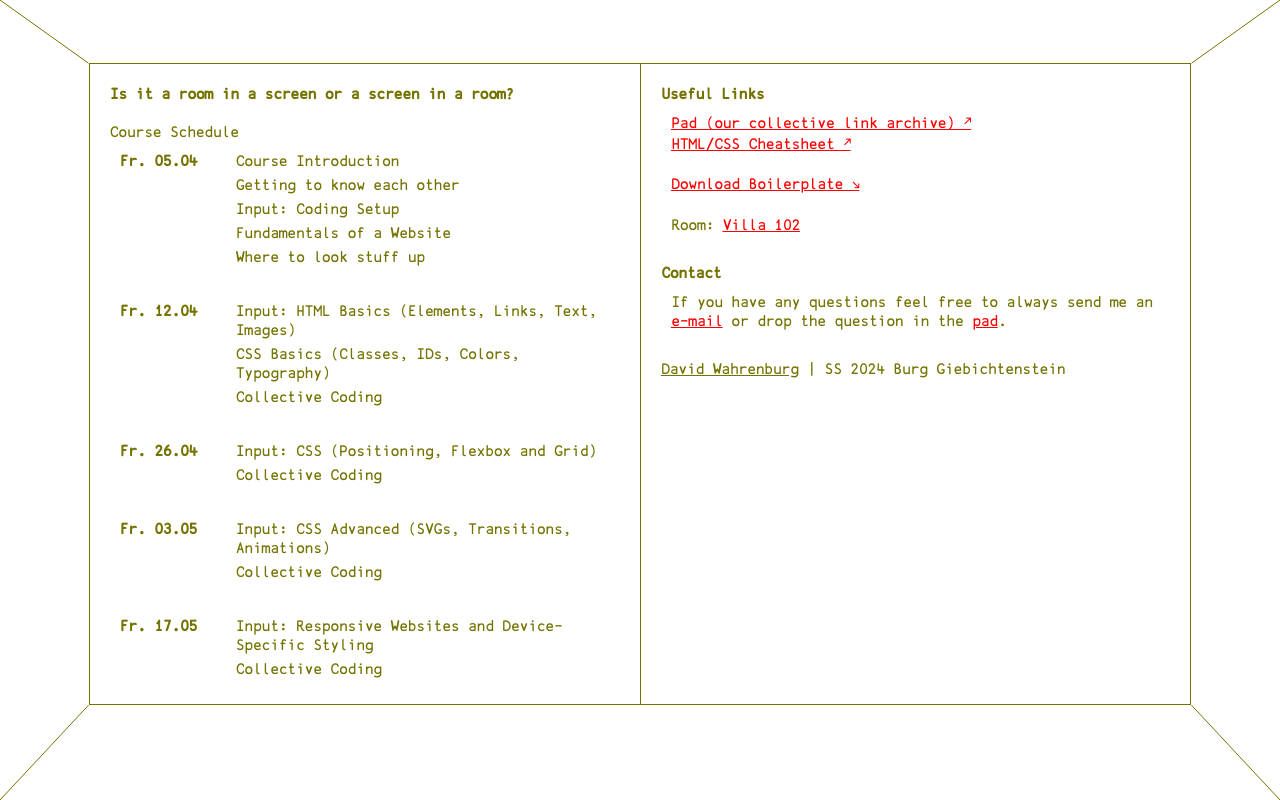
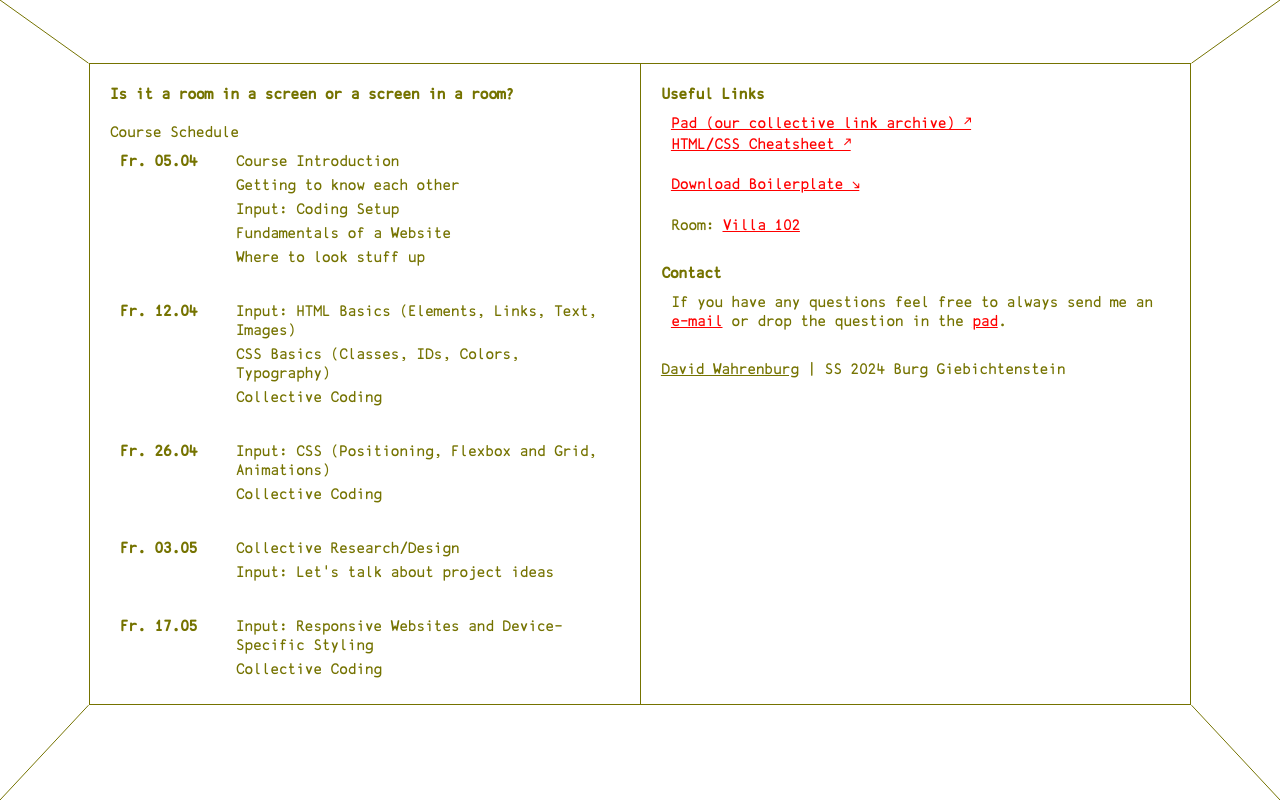
Before and after one commit to schnavy/screen-room_course-ss24, a plain HTML site: page index.html in a window 1280 px wide. Drawn offline with Linux system fonts and the light colour scheme.

Commit message:
updated text

```diff
--- a/index.html
+++ b/index.html
@@ -33,14 +33,14 @@
 
             <div class="grid-item date">Fr. 26.04</div>
             <div class="grid-item session">
-                <div>Input: CSS (Positioning, Flexbox and Grid)</div>
+                <div>Input: CSS (Positioning, Flexbox and Grid, Animations)</div>
                 <div>Collective Coding</div>
             </div>
 
             <div class="grid-item date">Fr. 03.05</div>
             <div class="grid-item session">
-                <div>Input: CSS Advanced (SVGs, Transitions, Animations)</div>
-                <div>Collective Coding</div>
+                <div>Collective Research/Design</div>
+                <div>Input: Let's talk about project ideas</div>
             </div>
 
             <div class="grid-item date">Fr. 17.05</div>
```
